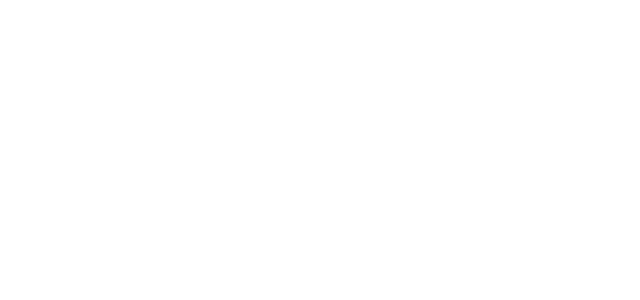
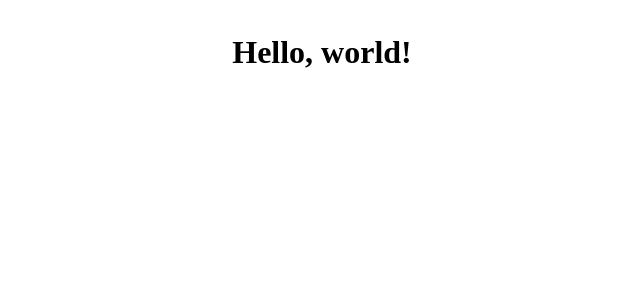
Before and after one commit to nikitarevenco/react-template, a React (Vite) app: page / in a window 1280 px wide. Shown: the top 300 px of the page, without its empty margins (318-958 px from the left). Built offline with nearby package versions, Linux system fonts and the light colour scheme.

Commit message:
feat: add hello world

```diff
--- a/src/components/App/App.jsx
+++ b/src/components/App/App.jsx
@@ -1,5 +1,7 @@
 import "./App.css";
 
-function App() {}
+function App() {
+  return <h1>Hello, world!</h1>
+}
 
 export default App;
```
